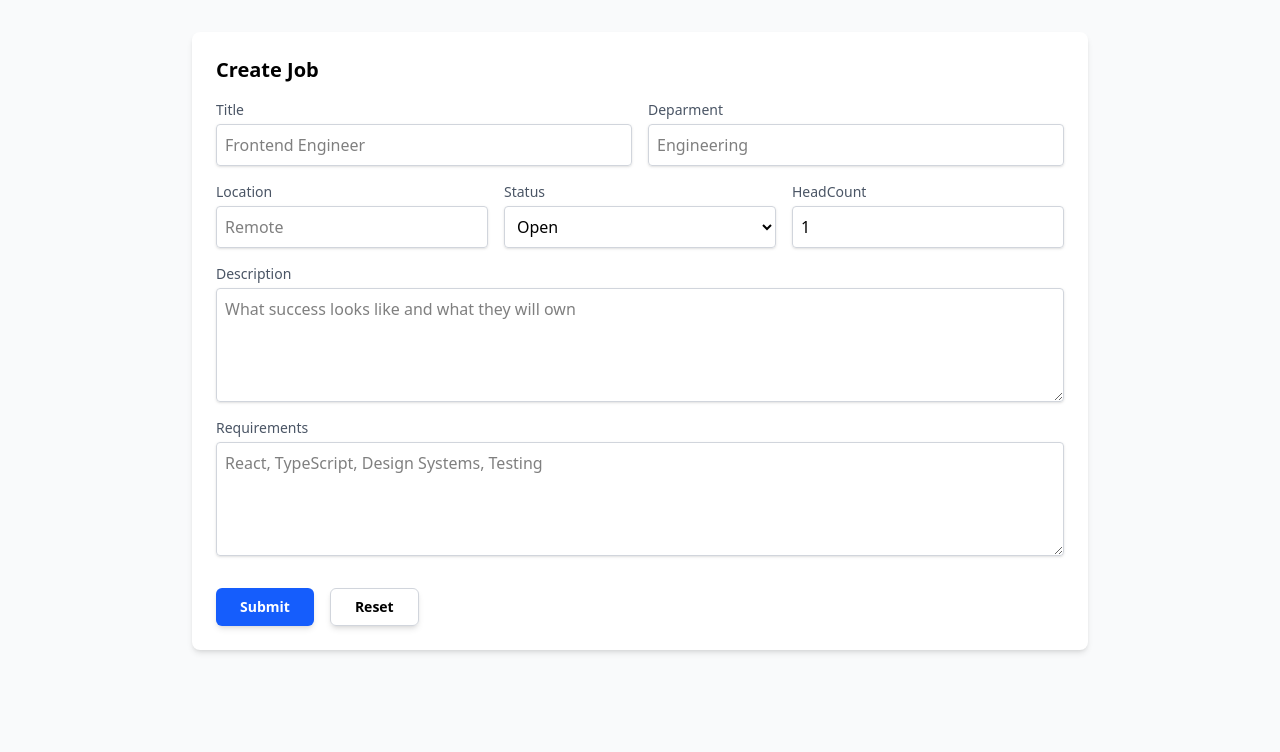
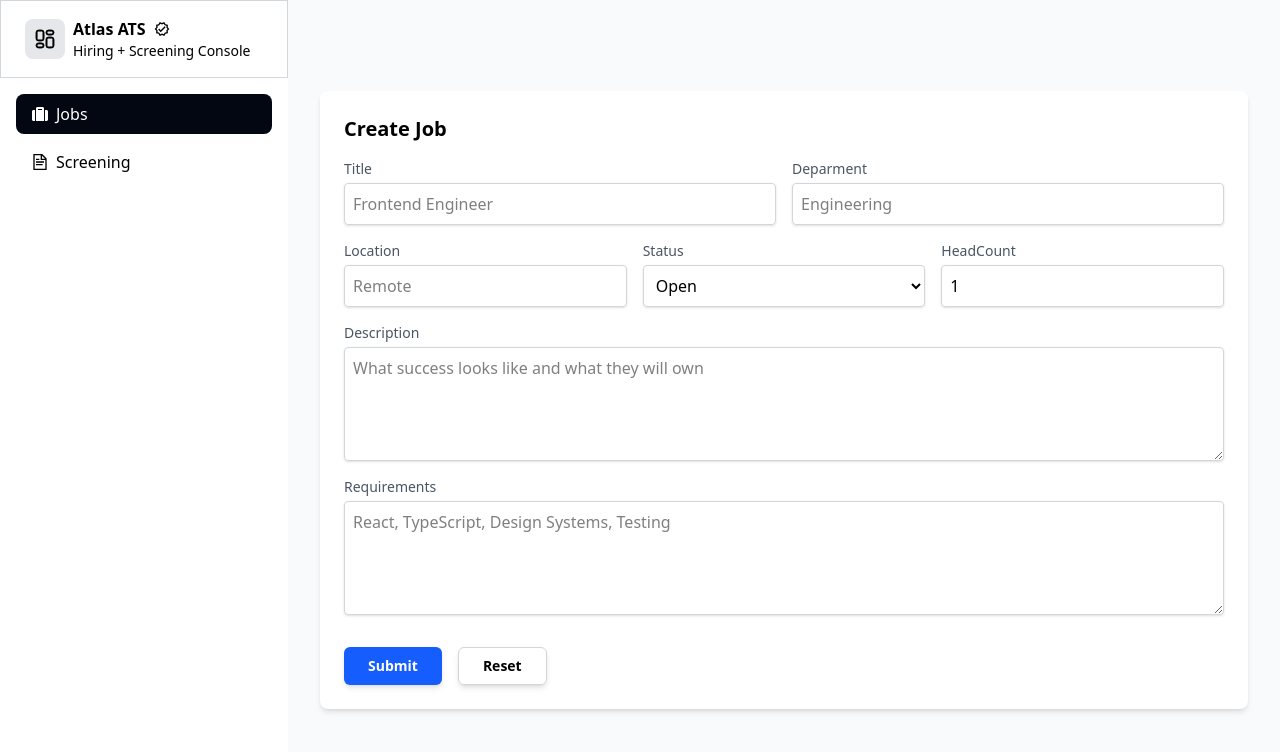
Before and after one commit to Kavinsws/Frontend, a React app in the folder Frontend/: page /jobs in a window 1280 px wide. Shown: the top 752 px of the page. Built offline with nearby package versions, Linux system fonts and the light colour scheme; the HTML template or start-up script is replaced by a standard one.

Commit message:
added sidebar and routes

```diff
--- a/Frontend/src/App.tsx
+++ b/Frontend/src/App.tsx
@@ -1,11 +1,17 @@
+import { BrowserRouter, Route, Routes } from "react-router-dom"
 import CreateJobContainer from "./containers/CreateJobContainer"
+import JobsLayout from "./layouts/JobsLayout"
 
 function App() {
 
   return (
-    <>
-    <CreateJobContainer/>
-    </>
+    <BrowserRouter>
+    <Routes>
+      <Route element={<JobsLayout/>}>
+        <Route path="/jobs" element={<CreateJobContainer/>}/>
+      </Route>
+    </Routes>
+    </BrowserRouter>
   )
 }
 
--- a/Frontend/src/components/SideBarComponent.tsx
+++ b/Frontend/src/components/SideBarComponent.tsx
@@ -1,6 +1,10 @@
+import { CiGrid42 } from "react-icons/ci";
+import { MdOutlineVerified } from "react-icons/md";
+
 interface SideBarItem {
   id: string;
   label: string;
+  icon: React.ElementType
 }
 
 interface SideBarProps {
@@ -11,12 +15,39 @@ interface SideBarProps {
 
 const SideBarComponent = ({ items, activeId, onItemClick }: SideBarProps) => {
   return (
-    <aside className="w-64 h-screen bg-gray-100 ">
-        <ul className="space-y-1 p-4">
-            {items.map((item)=>(<li key={item.id}>
-                <button className={`w-full rounded-lg `}></button>
-            </li>))}
-        </ul>
+    <aside className="w-72 h-screen bg-white border-gray-300">
+      <div className="px-6 py-4 border border-gray-300 flex flex-row gap-2 items-center">
+        <div className="bg-gray-200 p-2 rounded-lg">
+          <CiGrid42 className="size-6 stroke-1" />
+        </div>
+        <div className="flex flex-col">
+          <div className="flex flex-row items-center text-left gap-2 font-semibold">
+            <h2>Atlas ATS</h2>
+            <MdOutlineVerified/>
+          </div>
+          <span className="text-sm">Hiring + Screening Console</span>
+        </div>
+      </div>
+      <ul className="space-y-2 p-4">
+        {items.map((item) => {
+          const Icon = item.icon
+          return (
+            <li key={item.id}>
+              <button
+                onClick={() => onItemClick(item.id)}
+                className={`w-full flex flex-row items-center gap-2 rounded-lg text-left px-4 py-2 ${
+                  activeId === item.id
+                    ? "bg-gray-950 text-white"
+                    : "hover:bg-gray-300 hover:text-black"
+                }`}
+              >
+                <Icon />
+                {item.label}
+              </button>
+            </li>
+          );
+        })}
+      </ul>
     </aside>
   );
 };
--- a/Frontend/src/components/jobs/Createjobcomponent.tsx
+++ b/Frontend/src/components/jobs/Createjobcomponent.tsx
@@ -23,10 +23,10 @@ const CreateJobcomponent = ({
   onSubmit,
 }: CreateJobProps) => {
   return (
-    <div className="min-h-screen p-8 bg-gray-50">
+    <div className="flex items-center min-h-screen  p-8 bg-gray-50">
       <form
         onSubmit={onSubmit}
-        className="max-w-4xl mx-auto p-6 bg-white shadow-md rounded-lg space-y-4"
+        className="w-full mx-auto p-6 bg-white shadow-md rounded-lg space-y-4"
       >
         <h2 className="text-xl font-semibold">{CREATE_JOB_TITLE}</h2>
 
--- a/Frontend/src/containers/SideBarContainer.tsx
+++ b/Frontend/src/containers/SideBarContainer.tsx
@@ -1,20 +1,29 @@
 import SideBarComponent from "@/components/SideBarComponent";
-import { useNavigate } from "react-router-dom";
+import { useLocation, useNavigate } from "react-router-dom";
+import { FaSuitcase } from "react-icons/fa";
+import { GrDocumentText } from "react-icons/gr";
 
 const SideBarContainer = ()=>{
     const navigate = useNavigate();
+    const location = useLocation();
 
     const SideBarItems = [
-        {id:"jobs",label:"Jobs",path:"/jobs"},
-        {id:"screening",label:"Screening",path:"/screening"}
+        {id:"jobs",label:"Jobs",path:"/jobs",icon:FaSuitcase},
+        {id:"screening",label:"Screening",path:"/screening",icon:GrDocumentText}
     ]
 
-    const handleClick = ()=>{
+    const activeItem = SideBarItems.find((item)=> location.pathname.startsWith(item.path))?.id??"jobs";
 
+    const handleClick = (id:string)=>{
+        const item = SideBarItems.find((i)=>i.id === id)
+
+        if(!item) return
+
+        navigate(item.path)
     }
 
     return(
-        <SideBarComponent/>
+        <SideBarComponent items={SideBarItems} activeId={activeItem} onItemClick={handleClick}/>
     )
 }
 
--- /dev/null
+++ b/Frontend/src/layouts/JobsLayout.tsx
@@ -0,0 +1,17 @@
+import SideBarContainer from "@/containers/SideBarContainer";
+import { Outlet } from "react-router-dom";
+
+
+
+const JobsLayout = ()=>{
+    return(
+        <div className="flex h-screen">
+            <SideBarContainer/>
+            <main className="flex-1">
+                <Outlet/>
+            </main>
+        </div>
+    )
+}
+
+export default JobsLayout;
```
